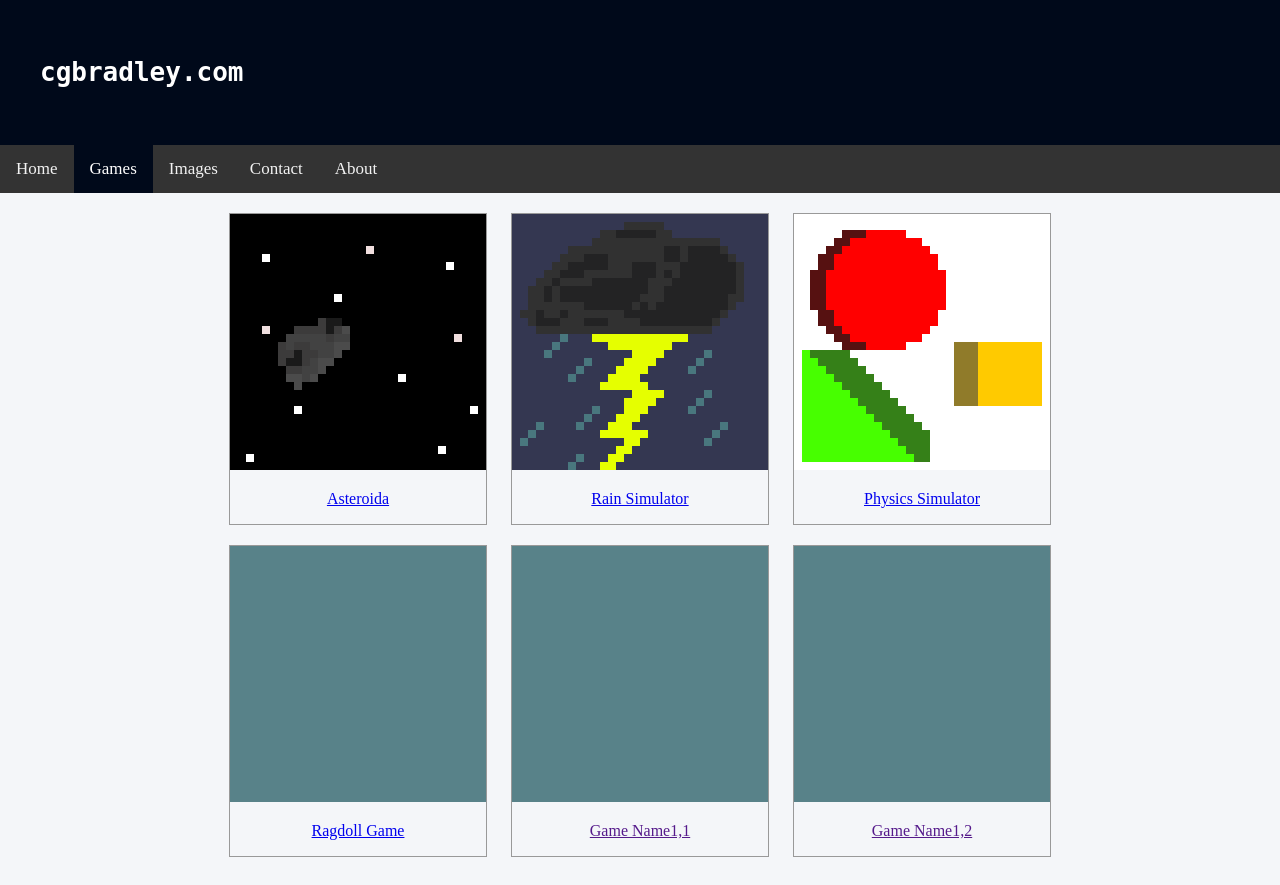
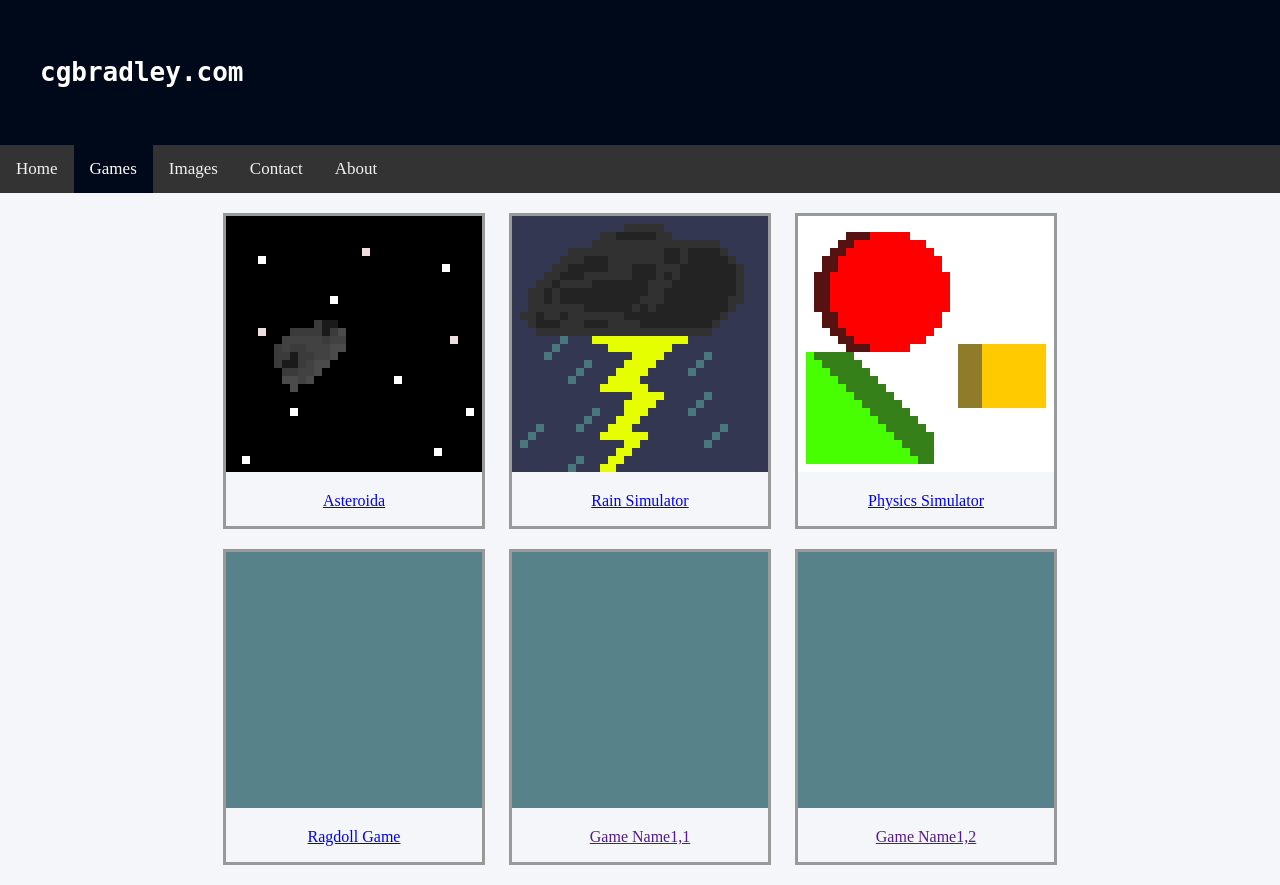
Before and after one commit to cgbradley/cgbradley.github.io, a PHP site: page /games in a window 1280 px wide. Before the commit the page ends 857 px from the top, so only its background shows below. Run offline with PHP 8.4, Linux system fonts and the light colour scheme.

Commit message:
Update grid.css

```diff
--- a/css/grid.css
+++ b/css/grid.css
@@ -14,7 +14,7 @@
 	display: table-header-group;
 }
 .divTableCell, .divTableHead {
-	border: 1px solid #999999;
+	border: 3px solid #999999;
 	display: table-cell;
 
 }
```
